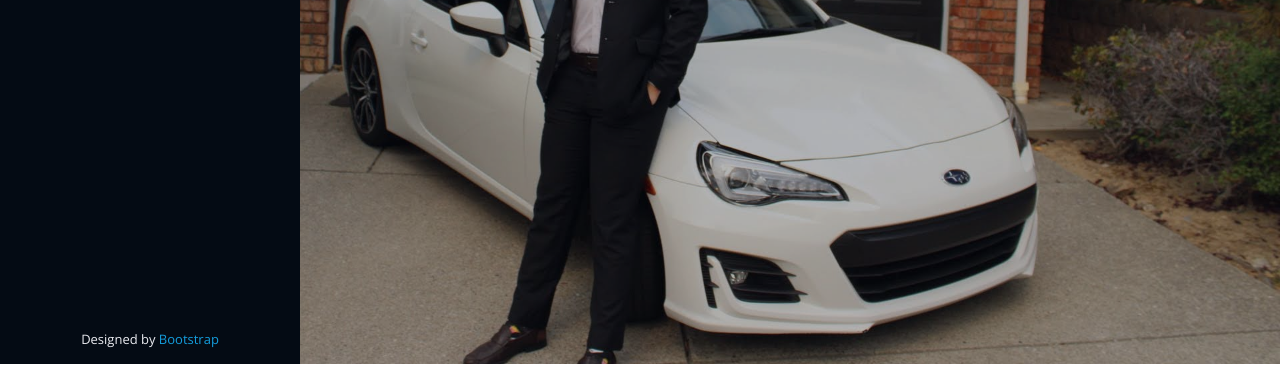
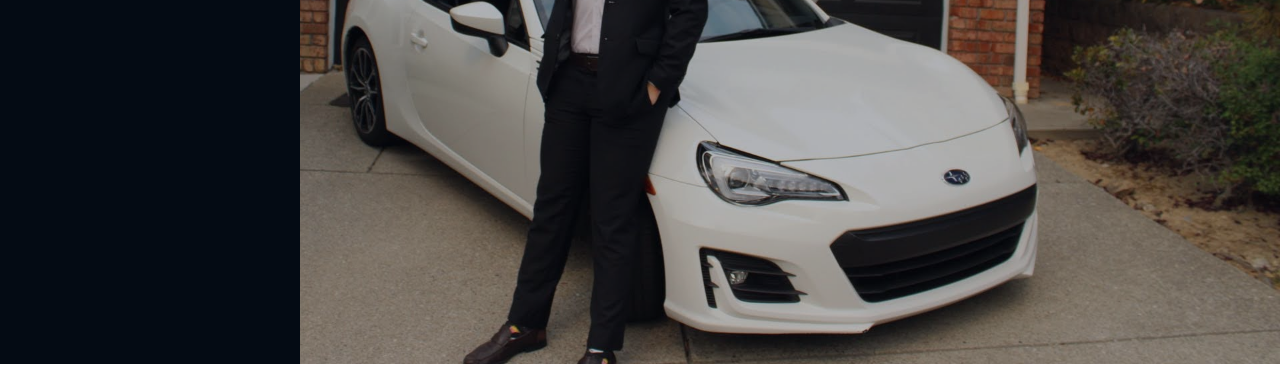
Before and after one commit to sonjake114/sonjake114.github.io, a plain HTML site: page index.html in a window 1280 px wide. Shown: the part 436-802 px from the top of the page. Drawn offline with nearby package versions, Linux system fonts and the light colour scheme.

Commit message:
Update index.html

```diff
--- a/index.html
+++ b/index.html
@@ -589,7 +589,7 @@
         <!-- You can delete the links only if you purchased the pro version. -->
         <!-- Licensing information: https://bootstrapmade.com/license/ -->
         <!-- Purchase the pro version with working PHP/AJAX contact form: https://bootstrapmade.com/iportfolio-bootstrap-portfolio-websites-template/ -->
-        Designed by <a href="https://bootstrapmade.com/">Bootstrap</a>
+
       </div>
     </div>
   </footer><!-- End  Footer -->
```
